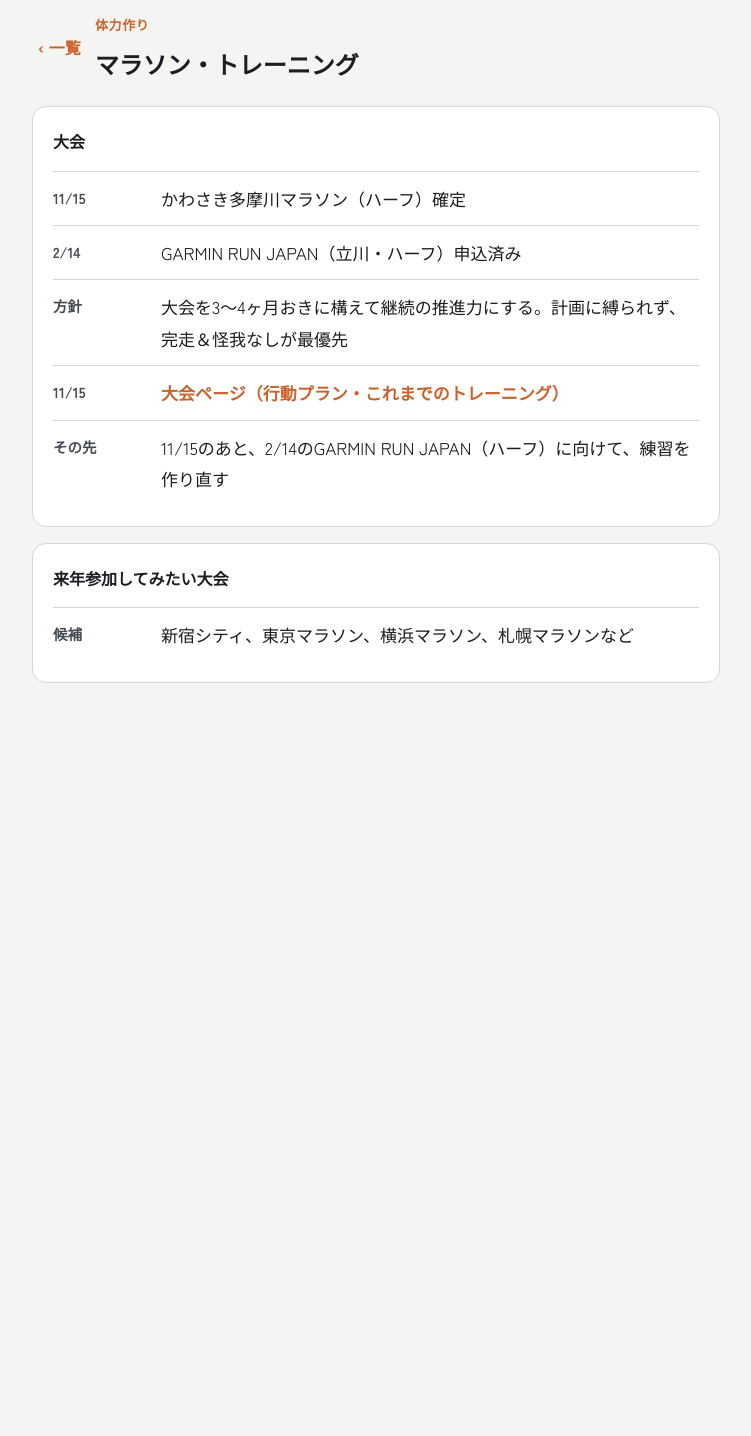
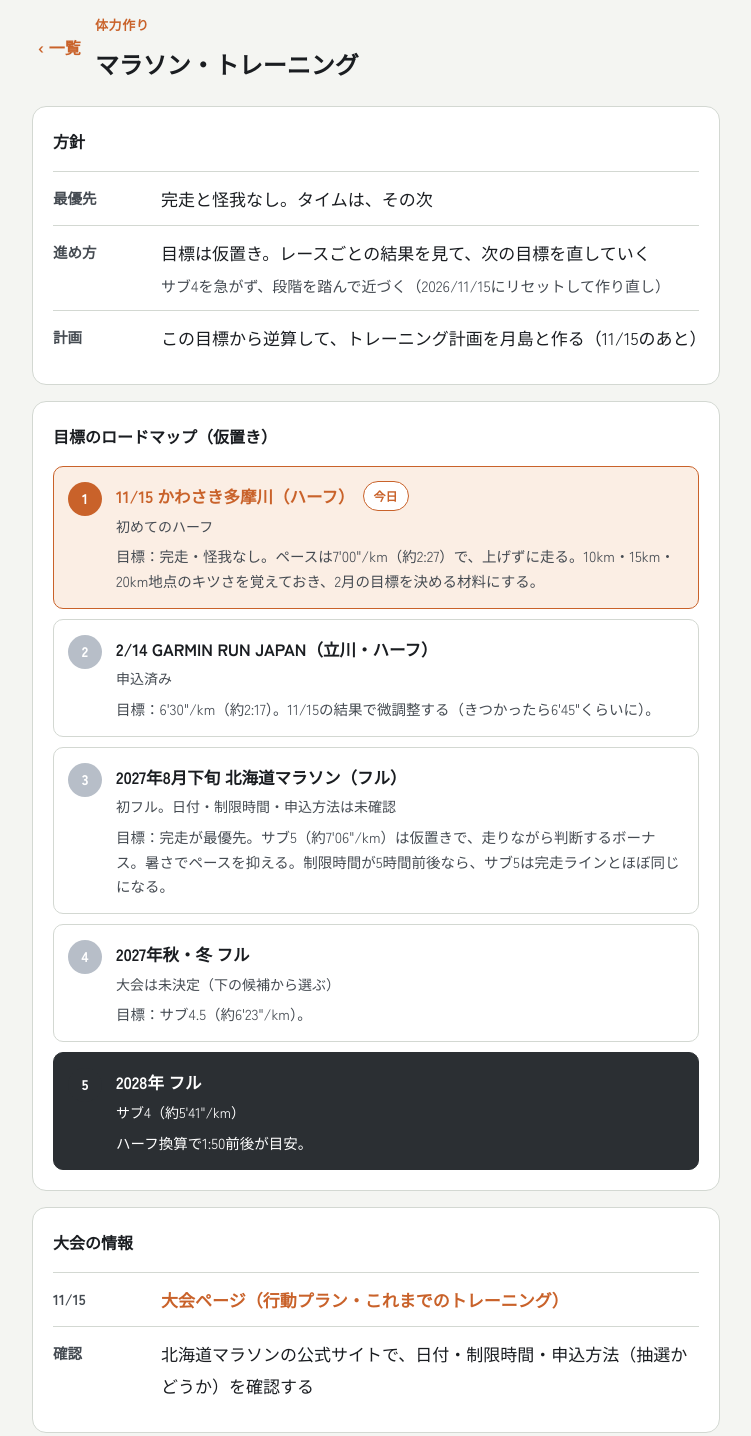
Before and after one commit to yoshifuminakamura-sketch/taro-hub, a plain HTML site: page run.html in a window 1280 px wide. Shown: the part 21-1457 px from the top of the page, without its empty margins (264-1015 px from the left). Before the commit the page ends 800 px from the top, so only its background shows below. Drawn offline with Linux system fonts and the light colour scheme.

Commit message:
run: rewrite page around the reset marathon goals (Feb half, Aug full, autumn/winter, 2028); update index card
Co-Authored-By: Claude Sonnet 5.5 <noreply@anthropic.com>
Claude-Session: https://claude.ai/code/session_01TF4yCyihJrvNpTLHZGNC5X

```diff
--- a/run.html
+++ b/run.html
@@ -79,17 +79,67 @@
   </div>
 
   <div class="block">
-    <h4>大会</h4>
-    <div class="row"><span class="k">11/15</span><span class="v">かわさき多摩川マラソン（ハーフ）確定</span></div>
-    <div class="row"><span class="k">2/14</span><span class="v">GARMIN RUN JAPAN（立川・ハーフ）申込済み</span></div>
-    <div class="row"><span class="k">方針</span><span class="v">大会を3〜4ヶ月おきに構えて継続の推進力にする。計画に縛られず、完走＆怪我なしが最優先</span></div>
+    <h4>方針</h4>
+    <div class="row"><span class="k">最優先</span><span class="v">完走と怪我なし。タイムは、その次</span></div>
+    <div class="row"><span class="k">進め方</span><span class="v">目標は仮置き。レースごとの結果を見て、次の目標を直していく<span class="sub">サブ4を急がず、段階を踏んで近づく（2026/11/15にリセットして作り直し）</span></span></div>
+    <div class="row"><span class="k">計画</span><span class="v">この目標から逆算して、トレーニング計画を月島と作る（11/15のあと）</span></div>
+  </div>
+
+  <div class="block">
+    <h4>目標のロードマップ（仮置き）</h4>
+    <div class="phase-list">
+      <div class="phase now">
+        <span class="num">1</span>
+        <span class="body">
+          <span class="name-row"><span class="name">11/15 かわさき多摩川（ハーフ）</span><span class="tag">今日</span></span>
+          <div class="span">初めてのハーフ</div>
+          <div class="desc">目標：完走・怪我なし。ペースは7'00"/km（約2:27）で、上げずに走る。10km・15km・20km地点のキツさを覚えておき、2月の目標を決める材料にする。</div>
+        </span>
+      </div>
+      <div class="phase">
+        <span class="num">2</span>
+        <span class="body">
+          <div class="name">2/14 GARMIN RUN JAPAN（立川・ハーフ）</div>
+          <div class="span">申込済み</div>
+          <div class="desc">目標：6'30"/km（約2:17）。11/15の結果で微調整する（きつかったら6'45"くらいに）。</div>
+        </span>
+      </div>
+      <div class="phase">
+        <span class="num">3</span>
+        <span class="body">
+          <div class="name">2027年8月下旬 北海道マラソン（フル）</div>
+          <div class="span">初フル。日付・制限時間・申込方法は未確認</div>
+          <div class="desc">目標：完走が最優先。サブ5（約7'06"/km）は仮置きで、走りながら判断するボーナス。暑さでペースを抑える。制限時間が5時間前後なら、サブ5は完走ラインとほぼ同じになる。</div>
+        </span>
+      </div>
+      <div class="phase">
+        <span class="num">4</span>
+        <span class="body">
+          <div class="name">2027年秋・冬 フル</div>
+          <div class="span">大会は未決定（下の候補から選ぶ）</div>
+          <div class="desc">目標：サブ4.5（約6'23"/km）。</div>
+        </span>
+      </div>
+      <div class="phase goal">
+        <span class="num">5</span>
+        <span class="body">
+          <div class="name">2028年 フル</div>
+          <div class="span">サブ4（約5'41"/km）</div>
+          <div class="desc">ハーフ換算で1:50前後が目安。</div>
+        </span>
+      </div>
+    </div>
+  </div>
+
+  <div class="block">
+    <h4>大会の情報</h4>
     <div class="row"><span class="k">11/15</span><span class="v"><a href="https://claude.ai/artifact/LrpY4ynqsQSXpBais6eUm8" target="_blank" rel="noopener" style="color:var(--c-run);font-weight:700;">大会ページ（行動プラン・これまでのトレーニング）</a></span></div>
-    <div class="row"><span class="k">その先</span><span class="v">11/15のあと、2/14のGARMIN RUN JAPAN（ハーフ）に向けて、練習を作り直す</span></div>
+    <div class="row"><span class="k">確認</span><span class="v">北海道マラソンの公式サイトで、日付・制限時間・申込方法（抽選かどうか）を確認する</span></div>
   </div>
 
   <div class="block">
     <h4>来年参加してみたい大会</h4>
-    <div class="row"><span class="k">候補</span><span class="v">新宿シティ、東京マラソン、横浜マラソン、札幌マラソンなど</span></div>
+    <div class="row"><span class="k">候補</span><span class="v">新宿シティ、東京マラソン、横浜マラソン、札幌マラソンなど<span class="sub">秋・冬のフル（サブ4.5）は、この中から選ぶ。募集時期を調べる</span></span></div>
   </div>
 
 </div>
```
Also changed, not shown: index.html (+2 -2 lines).
